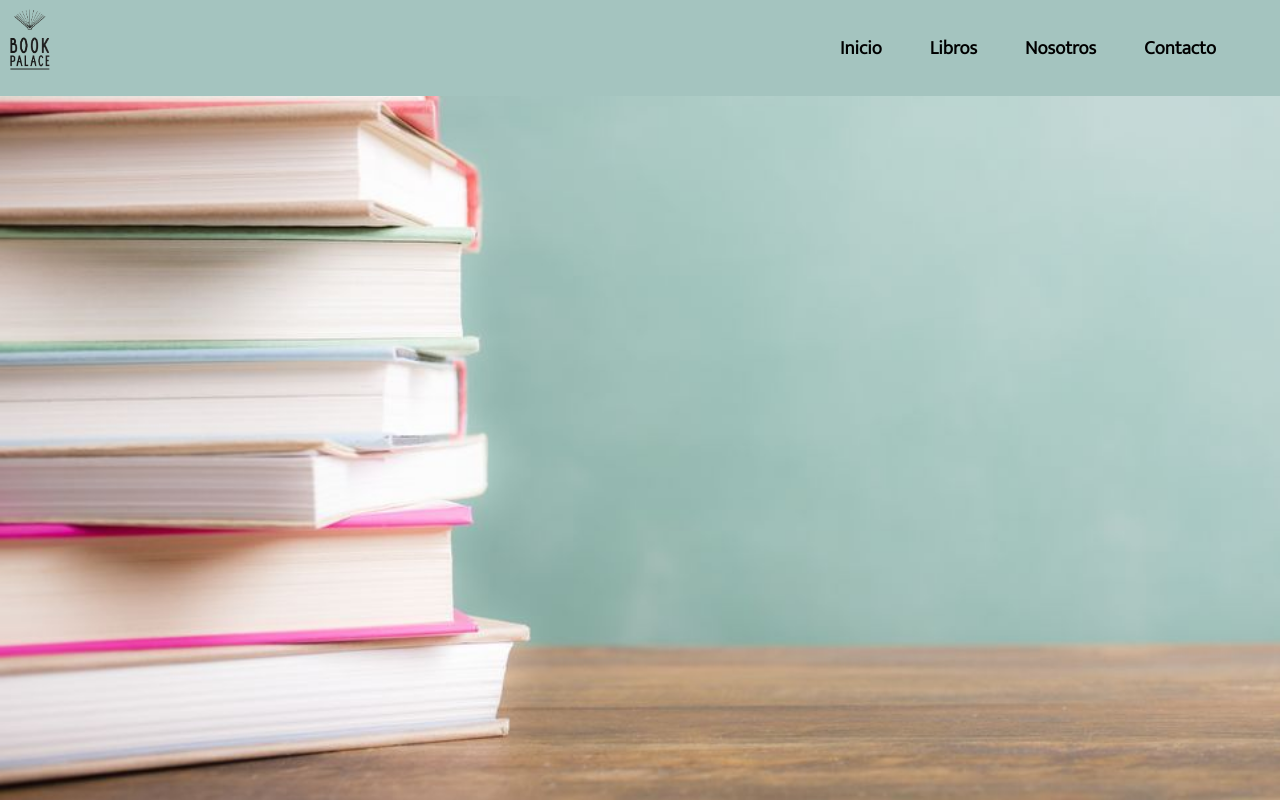
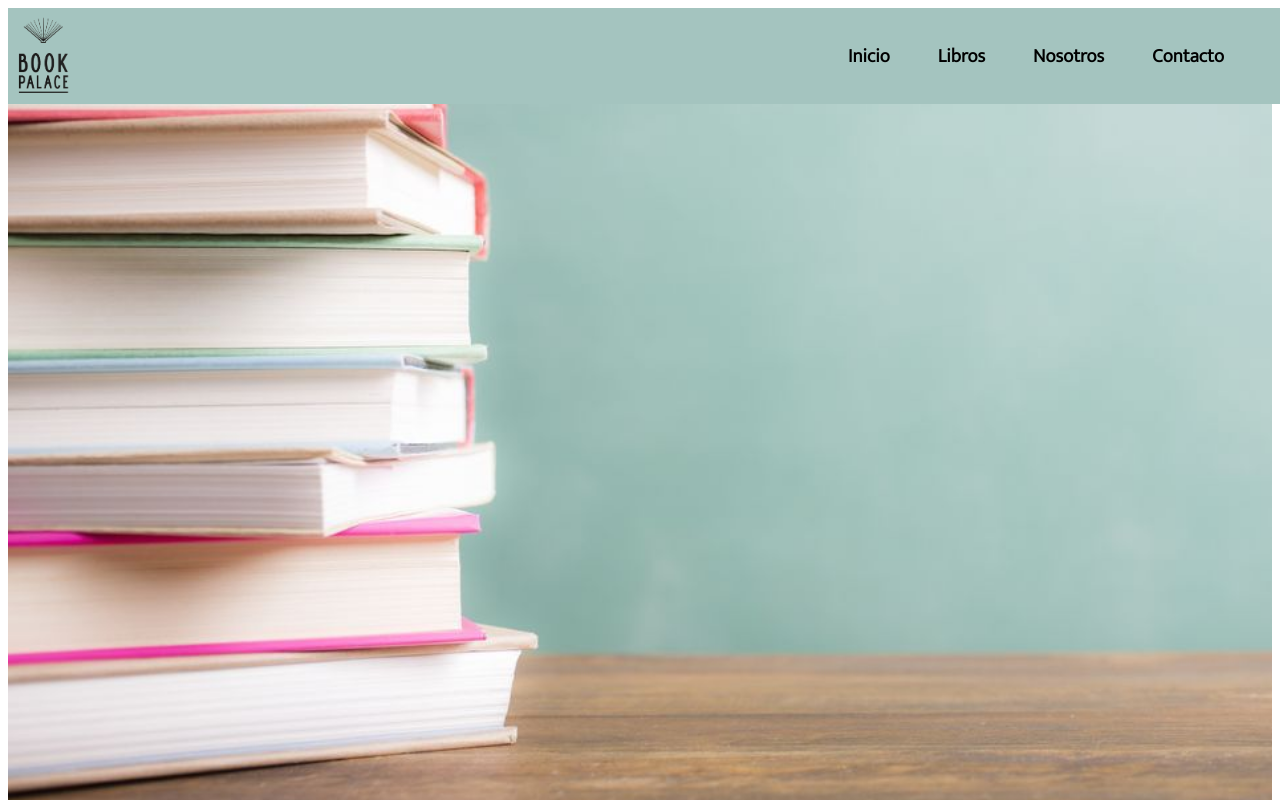
Before and after one commit to micaiann/Proyecto-React, a Next.js app: page / in a window 1280 px wide. Shown: the top 800 px of the page. Built offline with nearby package versions, Linux system fonts and the light colour scheme.

Commit message:
Modificación globals
Se elimino el selector universal * que afectaba a los demas componentes.

```diff
--- a/src/pages/index.js
+++ b/src/pages/index.js
@@ -29,7 +29,6 @@ const index = () => {
         {/* CLÁSICOS */}
         <div> <ShoppingCart/> </div>
 
-
         {/* NOVEDADES */}
         <div></div>
 
--- a/src/styles/globals.css
+++ b/src/styles/globals.css
@@ -34,14 +34,6 @@ a {
 }  */
 
 /*** Carrito ***/
-/* Globales */
-*::after,
-*::before,
-* {
-  margin: 0;
-  padding: 0;
-  box-sizing: border-box;
-}
 
 /* ShoppingCart */
 .container-global {
```
